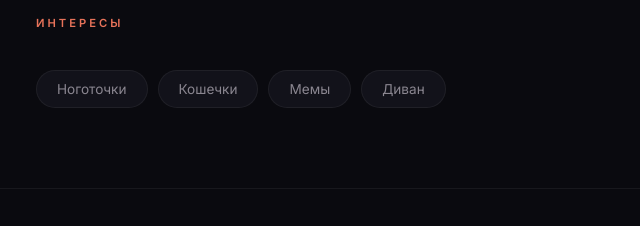
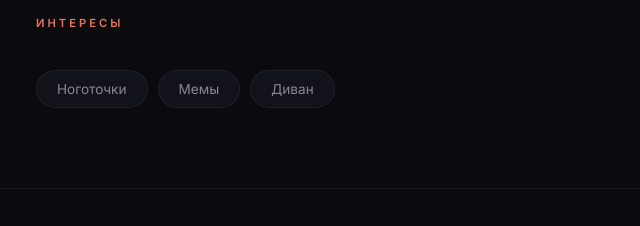
Before and after one commit to kvitkoignat94-byte/liza-visichka, a plain HTML site: page index.html in a window 1280 px wide. Shown: the part 1614-1840 px from the top of the page, 288-928 px from the left. Drawn offline with nearby package versions, Linux system fonts and the light colour scheme; a web font is replaced by a local one.

Commit message:
fix: remove cats

```diff
--- a/index.html
+++ b/index.html
@@ -309,7 +309,6 @@
         <p class="section-label">Интересы</p>
         <div class="interests">
             <span class="interest-chip">Ноготочки</span>
-            <span class="interest-chip">Кошечки</span>
             <span class="interest-chip">Мемы</span>
             <span class="interest-chip">Диван</span>
         </div>
```
